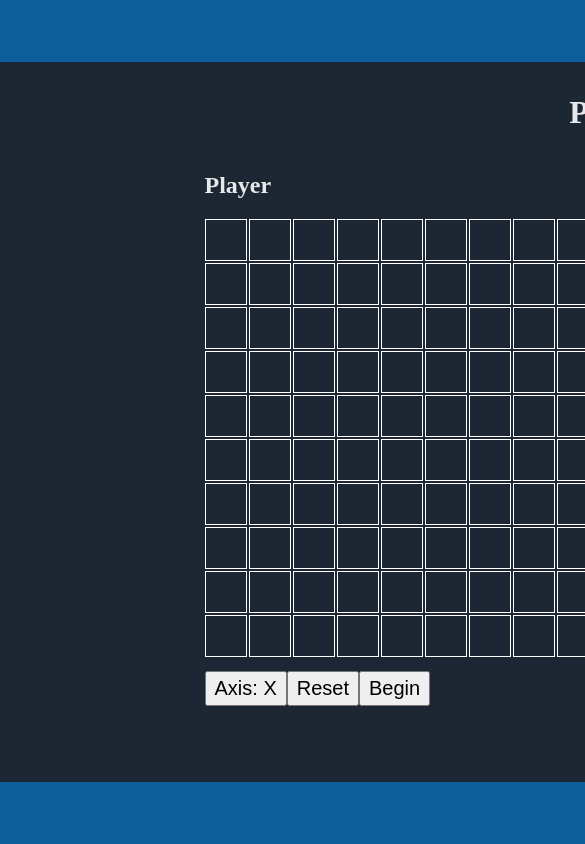
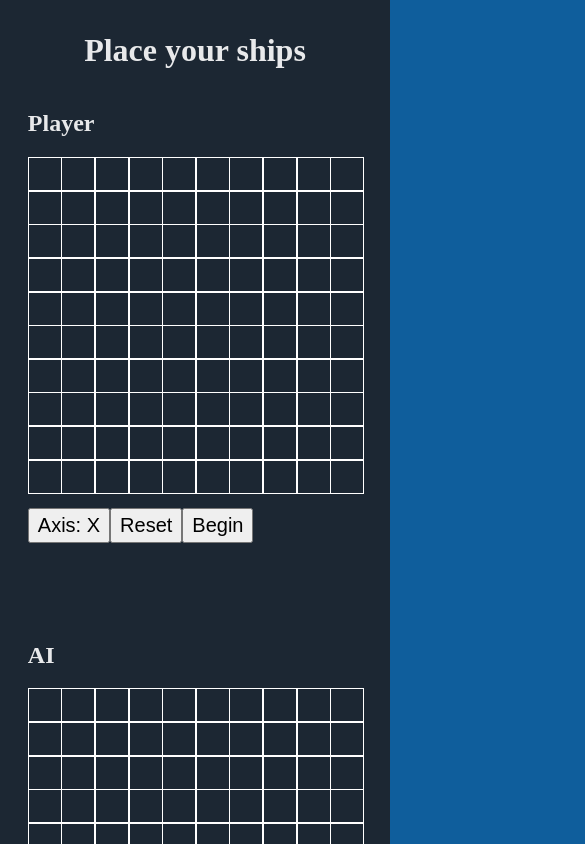
Before and after one commit to songzhang015/project-13-battleship, a website with bundled scripts: page src/index.html in a window 390 px wide. Both pictures are taken after a click on the button "Start Game". Shown: the top 844 px of the page, 585 px wide, since content can reach past the window. Built offline with nearby package versions, Linux system fonts and the light colour scheme.

Commit message:
Make website scale better for mobile devices

```diff
--- a/src/styles.css
+++ b/src/styles.css
@@ -52,6 +52,7 @@ body {
 .boards-container {
     display: flex;
     gap: clamp(1rem, 2.5rem + 10vw, 20rem);
+    margin-bottom: 1rem;
 }
 
 .player-container, .bot-container {
@@ -108,3 +109,26 @@ body {
 .p-cell.sunk, .b-cell.sunk {
     background-color: rgb(200, 0, 255);
 }
+
+@media (max-width: 600px) {
+    .main-container {
+        width: 100%;
+        height: auto;
+    }
+
+    .boards-container {
+        flex-direction: column;
+    }
+
+    .player-board, .bot-board {
+        display: grid;
+        grid-template-columns: repeat(10, 2rem);
+        grid-template-rows: repeat(10, 2rem);
+        gap: 0.1rem;
+    }
+
+    .p-cell, .b-cell {
+        width: 2rem;
+        height: 2rem;
+    }
+}
```
